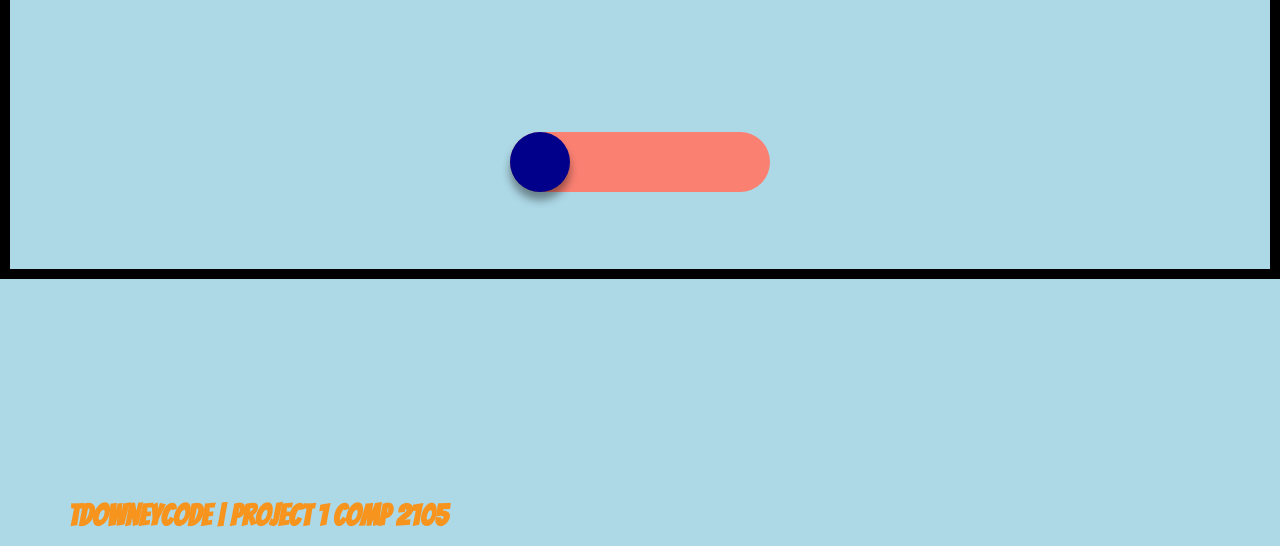
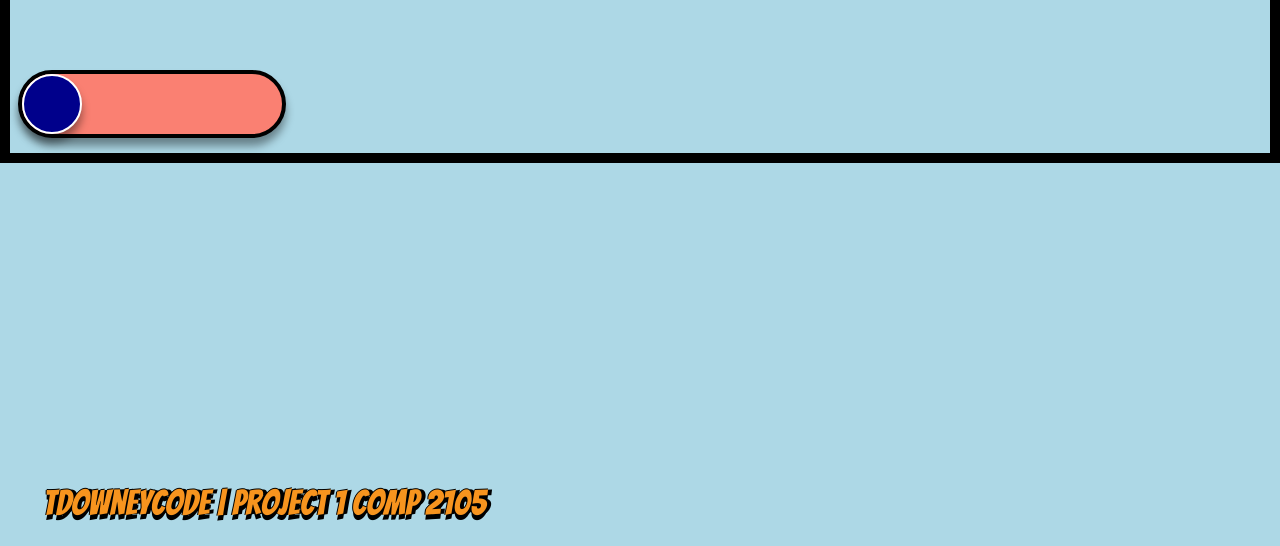
Before and after one commit to TDowney92/switch-v2, a plain HTML site: page index.html in a window 1280 px wide. Shown: the part 254-800 px from the top of the page. Drawn offline with nearby package versions, Linux system fonts and the light colour scheme.

Commit message:
final switch

```diff
--- a/css/main.css
+++ b/css/main.css
@@ -1,19 +1,23 @@
+
+/* basic page css */
 html {
-	background: lightblue;
+	background: #ADD8E6;
 	transition: background-color 1s linear;
 	border: solid black 10px;
 	bottom: 0;
 }
 
-footer {
+
+footer small {
 	position: fixed;
 	bottom: 0;
-}
-
-footer small {
-	font-size: 30px;
-	font-style: normal;
+	font-family: 'Bangers', cursive;
+	text-align: center;
+	font-size: 35px;
 	padding: 25px;
+	color: #F7941E;
+	transition: all 1s linear;
+	text-shadow: -1px 0 black, 0 5px black, 4px 0 black, 0 -1px black;
 }
 
 .container {
@@ -28,7 +32,8 @@ h1 {
 	font-size: 110px;
 	padding: 25px;
 	color: #F7941E;
-	transition: background-color 1s linear;
+	transition: all 1s linear;
+	text-shadow: -1px 0 black, 0 5px black, 4px 0 black, 0 -1px black;
 }
 
 
@@ -41,12 +46,14 @@ h1 {
 
 #switch {
 	display: inline-block;
+	align-items: center;
 	font-size: 40px;
 	height: 1.5em;
 	width: 6.5em;
 	background: salmon;
 	border-radius: 1.2em;
-	box-shadow: 1 0.2em 0.2em rgba(0,0,0,0.4);
+	border: black 4px solid;
+	box-shadow: 0 0.2em 0.2em rgba(0,0,0,0.4);
 }
 
 #switch div {
@@ -54,6 +61,7 @@ h1 {
 	width: 1.5em;
 	border-radius: 1.2em;
 	background: darkblue;
+	border: white 2px solid;
 	box-shadow: 0 0.2em 0.2em rgba(0,0,0,0.4);
 	transition: all 3s;
 	margin-right: 50%;
@@ -67,9 +75,15 @@ html.on{
 }
 
 h1.on{
-	color: lightblue;
+	color: #ADD8E6;
 	letter-spacing: 10px;
-	transition: letter-spacing 1s linear;
+	transition: all 1s linear;
+}
+
+footer.on{
+	color: #ADD8E6;
+	letter-spacing: 10px;
+	transition: all 1s linear;
 }
 
 div.on {
--- a/index.html
+++ b/index.html
@@ -11,14 +11,16 @@
 </head>
 
 <body>
-	<h1> THE SWITCH!!! <h1>
-		<div class="container">
-			<lable id="switch"><input type="checkbox" /> <div></div>
-		</div>
+	<h1> THE SWITCH!!! </h1>
+	<div class="container">
+		<lable id="switch"><input type="checkbox" /><!-- slider switch background -->
+		<div></div><!-- switch slider -->
+	</div>
 </body>
 <footer>
 	<small>TDowneyCode | Project 1 comp 2105 </small>
 </footer>
 <script src="https://ajax.googleapis.com/ajax/libs/jquery/1.11.3/jquery.min.js"></script>
 <script src="js/main.js"></script>
+
 </html>
--- a/js/main.js
+++ b/js/main.js
@@ -4,9 +4,7 @@
 // set up DOM
 $(document).ready(function() {
 	$('#switch').on("click", function() {
-		$("html").toggleClass('on');
-		$("h1").toggleClass('on');
-		$("#switch>div").toggleClass('on');
+		$("html, h1, footer, #switch>div").toggleClass('on');
 		console.log('working');
 	});
 });
```
